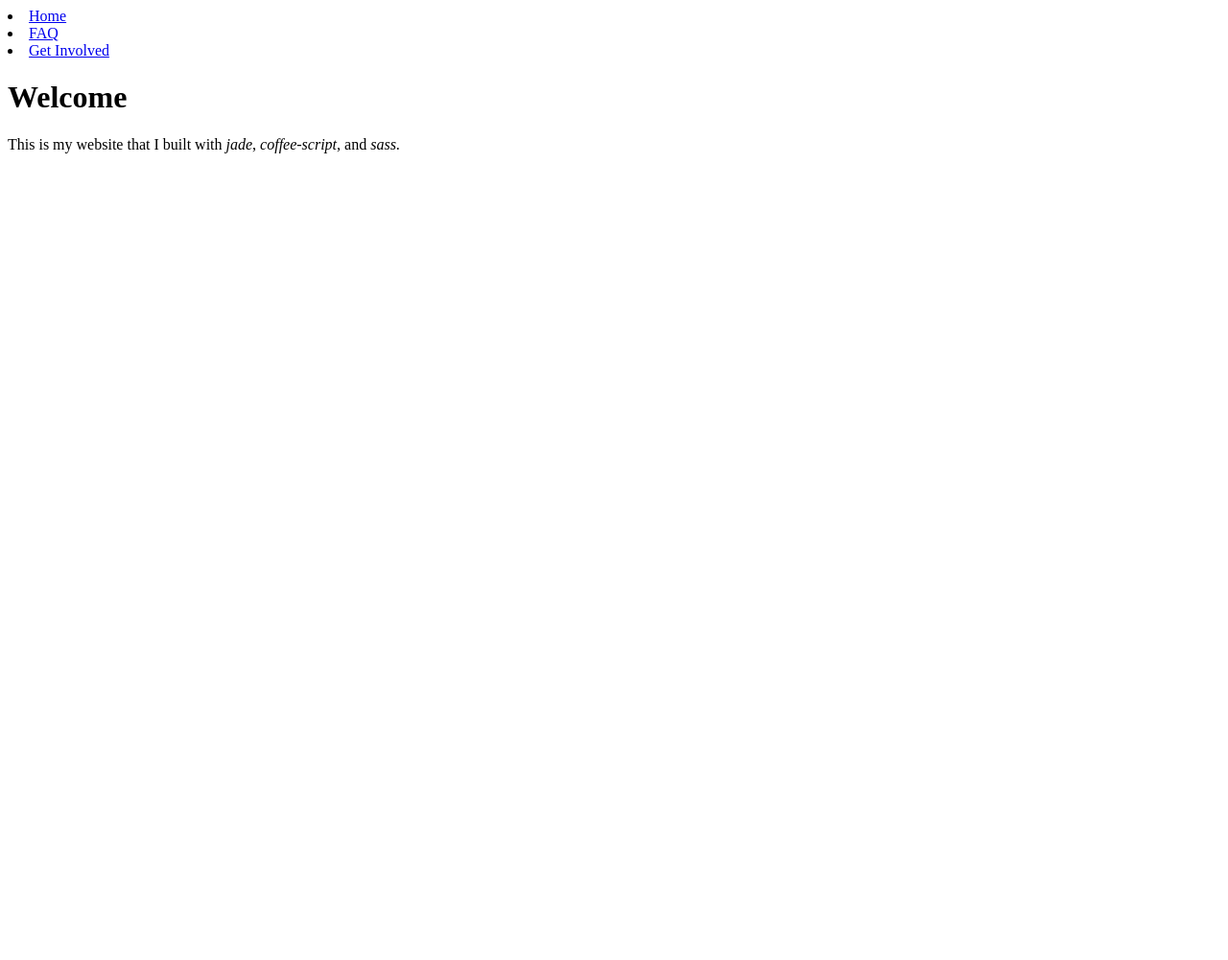
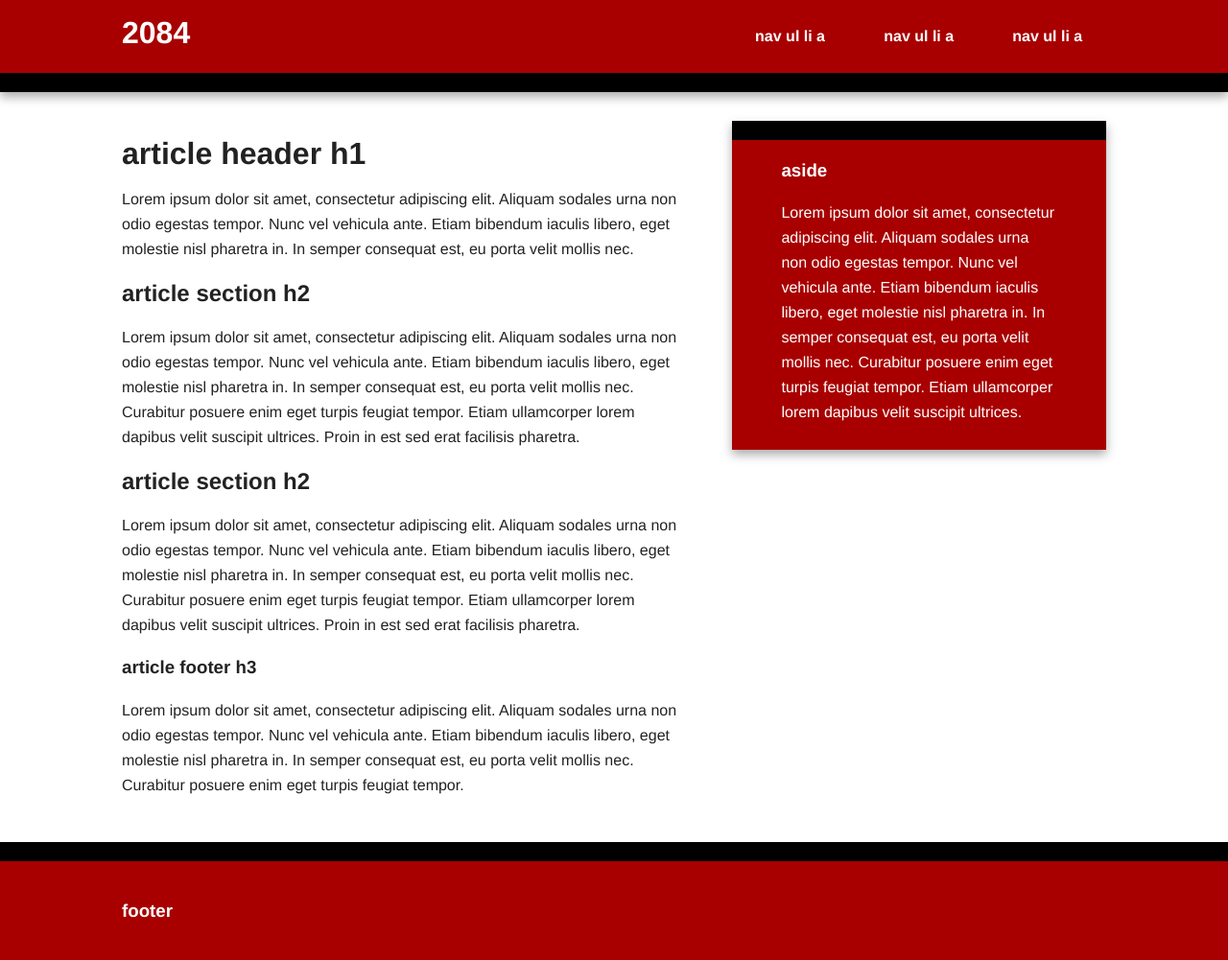
Before and after one commit to fibbose/fibbose.github.io, a plain HTML site: page index.html in a window 1280 px wide. Shown: the whole page at 96% size. Before the commit the page ends 800 px from the top, so only its background shows below. Drawn offline with nearby package versions, Linux system fonts and the light colour scheme.

Commit message:
one more time

```diff
--- a/index.html
+++ b/index.html
@@ -1,17 +1,88 @@
+<!doctype html>
+<!--[if lt IE 7]>      <html class="no-js lt-ie9 lt-ie8 lt-ie7" lang=""> <![endif]-->
+<!--[if IE 7]>         <html class="no-js lt-ie9 lt-ie8" lang=""> <![endif]-->
+<!--[if IE 8]>         <html class="no-js lt-ie9" lang=""> <![endif]-->
+<!--[if gt IE 8]><!--> <html class="no-js" lang=""> <!--<![endif]-->
+    <head>
+        <meta charset="utf-8">
+        <meta http-equiv="X-UA-Compatible" content="IE=edge,chrome=1">
+        <title>2084</title>
+        <meta name="description" content="">
+        <meta name="viewport" content="width=device-width, initial-scale=1">
+        <link rel="apple-touch-icon" href="apple-touch-icon.png">
 
-<!-- layout.jade--><!DOCTYPE html>
-<html>
-  <head>
-    <link rel="stylesheet" href="css/bootstrap-theme.css">
-    <title>Welcome</title>
-  </head>
-  <body>
-    <nav>
-      <li><a href="index.html">Home</a></li>
-      <li><a href="/faq/faq.html">FAQ</a></li>
-      <li><a href="/get-involved/get-involved.html">Get Involved</a></li>
-    </nav><h1 id="welcome">Welcome</h1>
-<p>This is my website that I built with <em>jade</em>, <em>coffee-script</em>, and <em>sass</em>.</p>
+        <link rel="stylesheet" href="css/normalize.min.css">
+        <link rel="stylesheet" href="css/main.css">
 
-  </body>
+        <script src="js/vendor/modernizr-2.8.3-respond-1.4.2.min.js"></script>
+    </head>
+    <body>
+        <!--[if lt IE 8]>
+            <p class="browserupgrade">You are using an <strong>outdated</strong> browser. Please <a href="http://browsehappy.com/">upgrade your browser</a> to improve your experience.</p>
+        <![endif]-->
+
+        <div class="header-container">
+            <header class="wrapper clearfix">
+                <h1 class="title">2084</h1>
+                <nav>
+                    <ul>
+                        <li><a href="#">nav ul li a</a></li>
+                        <li><a href="#">nav ul li a</a></li>
+                        <li><a href="#">nav ul li a</a></li>
+                    </ul>
+                </nav>
+            </header>
+        </div>
+
+        <div class="main-container">
+            <div class="main wrapper clearfix">
+
+                <article>
+                    <header>
+                        <h1>article header h1</h1>
+                        <p>Lorem ipsum dolor sit amet, consectetur adipiscing elit. Aliquam sodales urna non odio egestas tempor. Nunc vel vehicula ante. Etiam bibendum iaculis libero, eget molestie nisl pharetra in. In semper consequat est, eu porta velit mollis nec.</p>
+                    </header>
+                    <section>
+                        <h2>article section h2</h2>
+                        <p>Lorem ipsum dolor sit amet, consectetur adipiscing elit. Aliquam sodales urna non odio egestas tempor. Nunc vel vehicula ante. Etiam bibendum iaculis libero, eget molestie nisl pharetra in. In semper consequat est, eu porta velit mollis nec. Curabitur posuere enim eget turpis feugiat tempor. Etiam ullamcorper lorem dapibus velit suscipit ultrices. Proin in est sed erat facilisis pharetra.</p>
+                    </section>
+                    <section>
+                        <h2>article section h2</h2>
+                        <p>Lorem ipsum dolor sit amet, consectetur adipiscing elit. Aliquam sodales urna non odio egestas tempor. Nunc vel vehicula ante. Etiam bibendum iaculis libero, eget molestie nisl pharetra in. In semper consequat est, eu porta velit mollis nec. Curabitur posuere enim eget turpis feugiat tempor. Etiam ullamcorper lorem dapibus velit suscipit ultrices. Proin in est sed erat facilisis pharetra.</p>
+                    </section>
+                    <footer>
+                        <h3>article footer h3</h3>
+                        <p>Lorem ipsum dolor sit amet, consectetur adipiscing elit. Aliquam sodales urna non odio egestas tempor. Nunc vel vehicula ante. Etiam bibendum iaculis libero, eget molestie nisl pharetra in. In semper consequat est, eu porta velit mollis nec. Curabitur posuere enim eget turpis feugiat tempor.</p>
+                    </footer>
+                </article>
+
+                <aside>
+                    <h3>aside</h3>
+                    <p>Lorem ipsum dolor sit amet, consectetur adipiscing elit. Aliquam sodales urna non odio egestas tempor. Nunc vel vehicula ante. Etiam bibendum iaculis libero, eget molestie nisl pharetra in. In semper consequat est, eu porta velit mollis nec. Curabitur posuere enim eget turpis feugiat tempor. Etiam ullamcorper lorem dapibus velit suscipit ultrices.</p>
+                </aside>
+
+            </div> <!-- #main -->
+        </div> <!-- #main-container -->
+
+        <div class="footer-container">
+            <footer class="wrapper">
+                <h3>footer</h3>
+            </footer>
+        </div>
+
+        <script src="//ajax.googleapis.com/ajax/libs/jquery/1.11.2/jquery.min.js"></script>
+        <script>window.jQuery || document.write('<script src="js/vendor/jquery-1.11.2.min.js"><\/script>')</script>
+
+        <script src="js/main.js"></script>
+
+        <!-- Google Analytics: change UA-XXXXX-X to be your site's ID. -->
+        <script>
+            (function(b,o,i,l,e,r){b.GoogleAnalyticsObject=l;b[l]||(b[l]=
+            function(){(b[l].q=b[l].q||[]).push(arguments)});b[l].l=+new Date;
+            e=o.createElement(i);r=o.getElementsByTagName(i)[0];
+            e.src='//www.google-analytics.com/analytics.js';
+            r.parentNode.insertBefore(e,r)}(window,document,'script','ga'));
+            ga('create','UA-XXXXX-X','auto');ga('send','pageview');
+        </script>
+    </body>
 </html>
```
